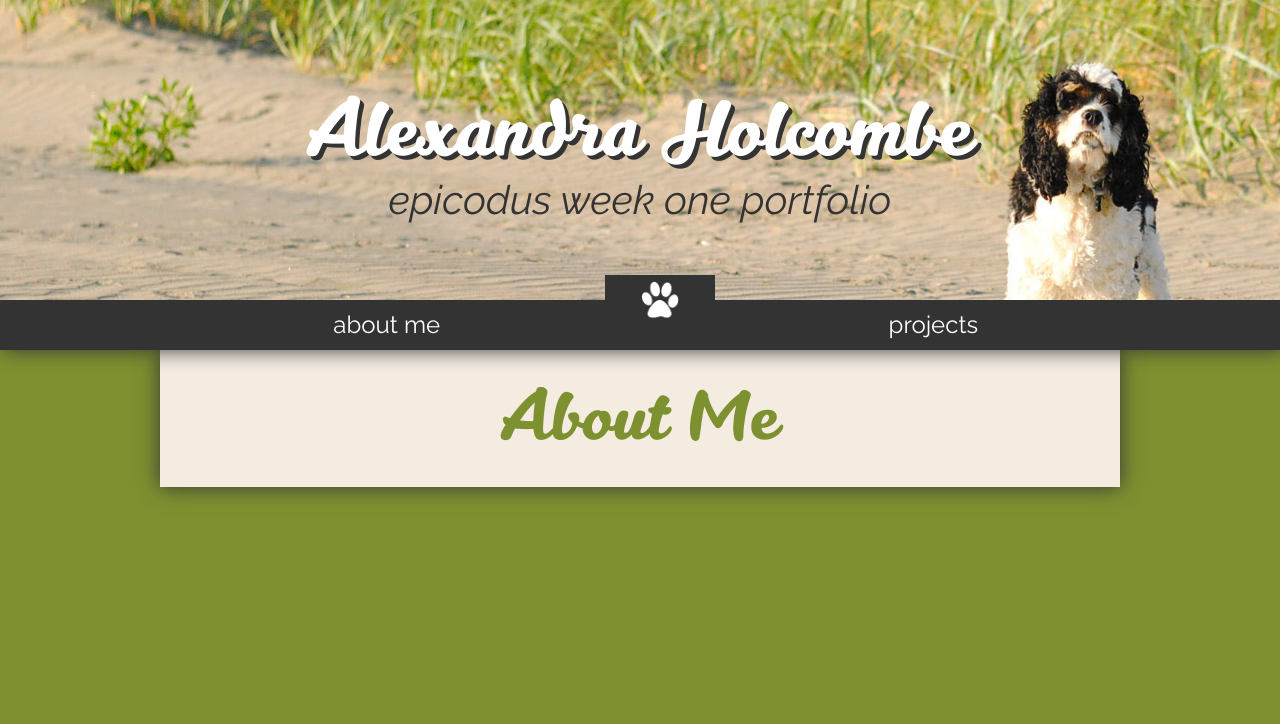
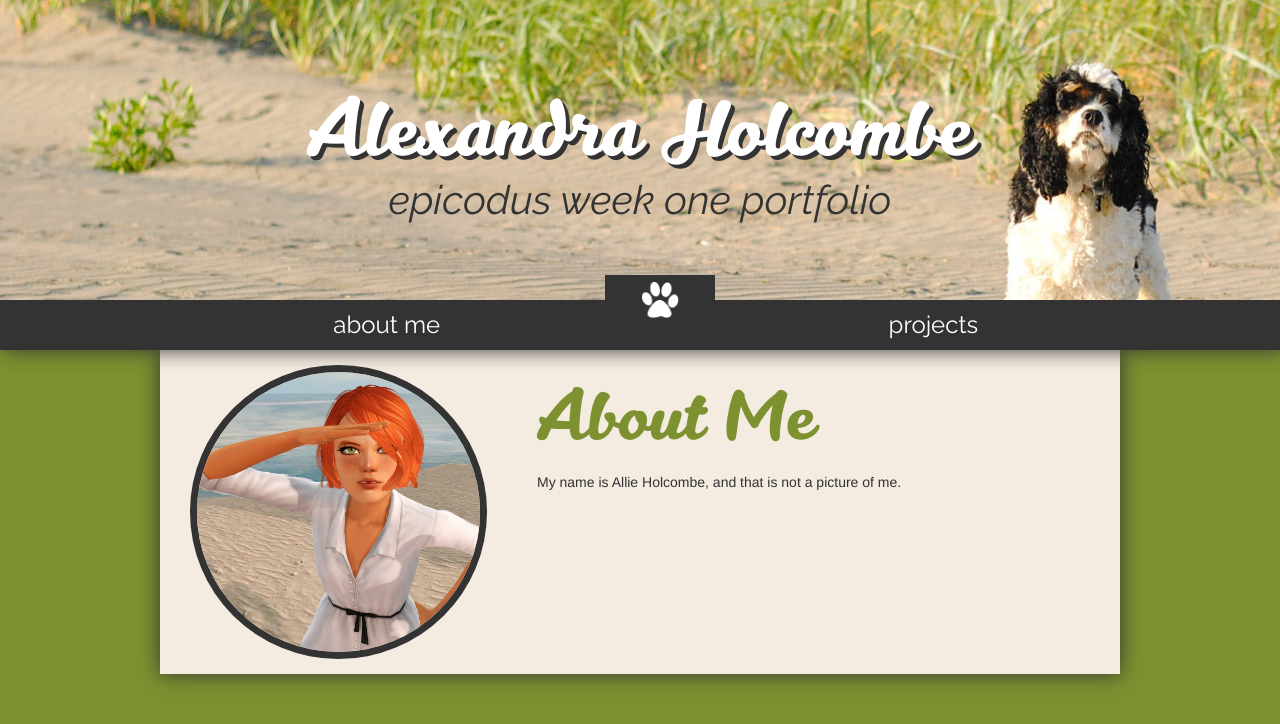
Before and after one commit to alexandraholcombe/cr-intro-week1, a plain HTML site: page index.html in a window 1280 px wide. Drawn offline with Linux system fonts and the light colour scheme.

Commit message:
Add picture to about me section of page float picture left

```diff
--- a/css/style.css
+++ b/css/style.css
@@ -232,3 +232,18 @@ img.projects {
   margin: 30px auto 0px auto;
   width: 80%;
 }
+
+/*ABOUT ME*/
+
+.img-self {
+  border-radius: 50%;
+  width: 33%;
+  float: left;
+  margin-right: 50px;
+  border: 7px solid #333;
+}
+
+h1.about {
+  display: inline-block;
+  /*padding-left: 90px;*/
+}
--- a/index.html
+++ b/index.html
@@ -28,8 +28,9 @@
 
       <!--CONTAINER-->
       <div class="container-fluid">
-        <h1>About Me</h2>
-
+        <h1 class="about">About Me</h2>
+        <img src="images/the-sim.png" class="img-self">
+        <p>My name is Allie Holcombe, and that is not a picture of me.  </p>
       </div>
       <!--/CONTAINER-->
   </body>
```
Also changed, not shown: images/the-sim.png (added).
